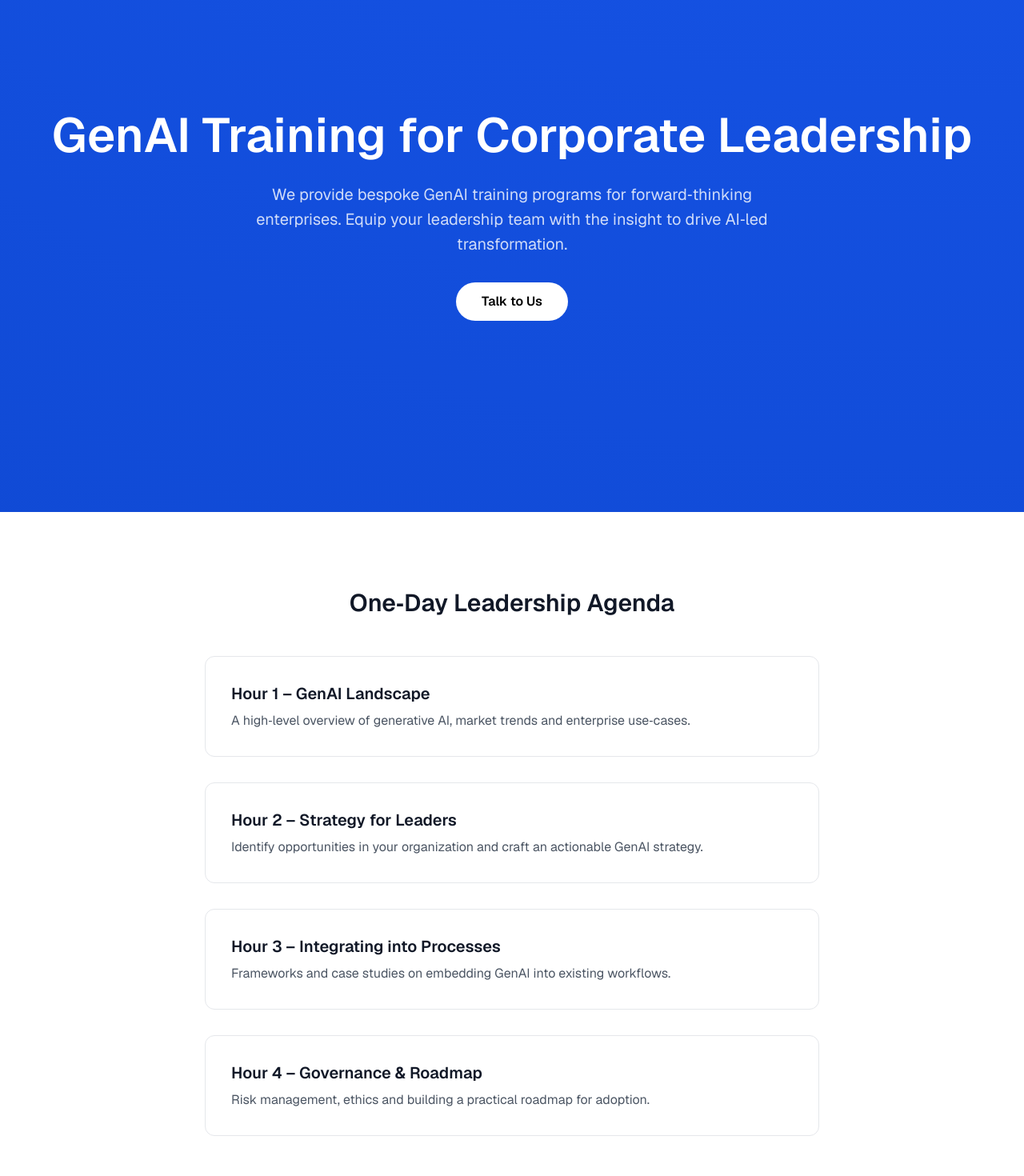
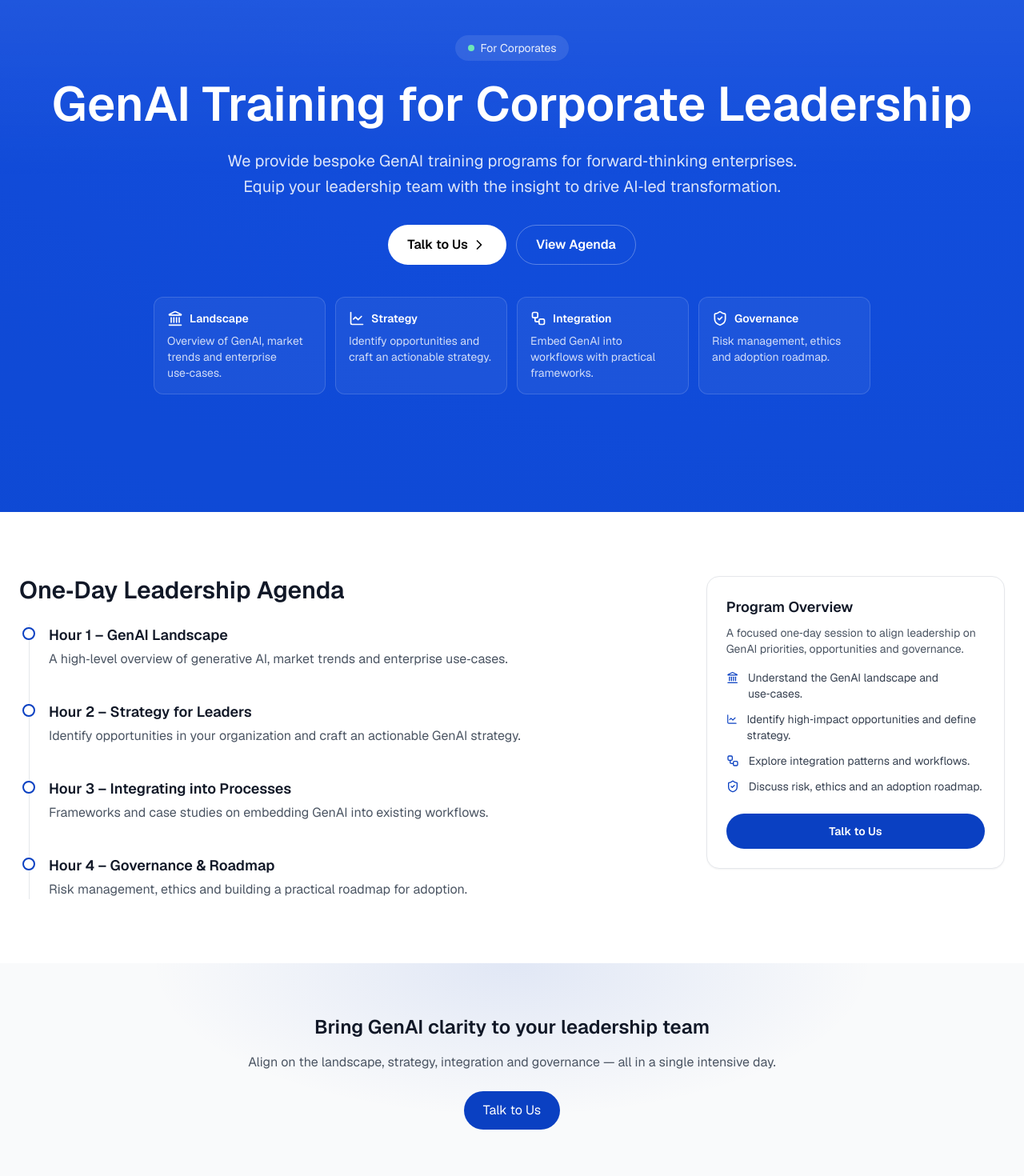
Before and after one commit to iBala/appliedai-lp2, a Next.js app: page /for-corporates in a window 1280 px wide. Shown: the part 160-1630 px from the top of the page at 80% size. Built offline with nearby package versions, Linux system fonts and the light colour scheme; no server answers.

Commit message:
Updated the for corporates page

```diff
--- a/app/for-corporates/page.tsx
+++ b/app/for-corporates/page.tsx
@@ -1,6 +1,7 @@
 import Header from "@/components/Header";
 import Footer from "@/components/Footer";
 import CirclesBackground from "@/components/CirclesBackground";
+import { Landmark, LineChart, Workflow, ShieldCheck, ChevronRight } from "lucide-react";
 
 export default function ForCorporatesPage() {
   return (
@@ -8,68 +9,145 @@ export default function ForCorporatesPage() {
       {/* Hero */}
       <div className="relative min-h-screen w-full bg-[#0A40C2] overflow-hidden">
         <Header theme="dark" />
+
+        {/* Decorative background */}
         <div className="absolute inset-0 overflow-hidden">
-          <div className="absolute left-[calc(50%+300px)] flex scale-75 items-center justify-center md:left-[calc(50%+600px)] md:top-[280px] md:scale-100">
+          <div className="absolute left-[-200px] top-[220px] hidden md:block opacity-60">
+            <CirclesBackground position="left" />
+          </div>
+          <div className="absolute left-[calc(50%+300px)] flex scale-75 items-center justify-center md:left-[calc(50%+600px)] md:top-[280px] md:scale-100 opacity-80">
             <CirclesBackground position="right" />
           </div>
+          <div className="pointer-events-none absolute inset-x-0 top-0 h-96 bg-gradient-to-b from-white/10 to-transparent" />
         </div>
 
-        <section className="relative z-10 flex min-h-[calc(100vh-56px)] flex-col items-center justify-center px-6 py-8 text-center text-white">
-          <h1 className="mb-6 text-balance text-[36px] font-semibold leading-[1.2] md:text-[48px] lg:text-[60px] lg:leading-[1.15]">
+        <section className="relative z-10 flex min-h-[calc(100vh-56px)] flex-col items-center justify-center px-6 py-12 text-center text-white">
+          {/* Eyebrow */}
+          <div className="mb-5 inline-flex items-center gap-2 rounded-full bg-white/10 px-4 py-1.5 text-sm backdrop-blur">
+            <span className="inline-flex h-2 w-2 rounded-full bg-emerald-300" />
+            <span className="text-white/90">For Corporates</span>
+          </div>
+
+          <h1 className="mb-5 text-balance text-[34px] font-semibold leading-[1.15] md:text-[48px] lg:text-[60px]">
             GenAI Training for Corporate Leadership
           </h1>
-          <p className="mb-8 max-w-2xl text-lg text-white/80 md:text-xl lg:text-xl lg:leading-[1.55]">
+          <p className="mb-8 max-w-3xl text-lg text-white/85 md:text-xl lg:leading-[1.6]">
             We provide bespoke GenAI training programs for forward‑thinking enterprises. Equip your leadership team with the insight to drive AI‑led transformation.
           </p>
-          <a
-            href="/contact"
-            className="inline-flex items-center justify-center rounded-full bg-white px-8 py-3 text-base font-semibold text-black transition-colors hover:bg-white/70"
-          >
-            Talk to Us
-          </a>
+
+          <div className="flex flex-col gap-3 sm:flex-row">
+            <a
+              href="/contact"
+              className="inline-flex items-center justify-center rounded-full bg-white px-6 py-3 text-base font-semibold text-black transition-colors hover:bg-white/80"
+            >
+              Talk to Us
+              <ChevronRight className="ml-1 h-5 w-5" />
+            </a>
+            <a
+              href="#agenda"
+              className="inline-flex items-center justify-center rounded-full border border-white/30 px-6 py-3 text-base font-semibold text-white transition-colors hover:bg-white/10"
+            >
+              View Agenda
+            </a>
+          </div>
+
+          {/* Hero highlight strip */}
+          <div className="mt-10 grid w-full max-w-4xl grid-cols-1 gap-3 sm:grid-cols-2 lg:grid-cols-4">
+            <div className="rounded-xl border border-white/15 bg-white/5 p-4 text-left">
+              <div className="mb-2 inline-flex items-center gap-2 text-white">
+                <Landmark className="h-5 w-5" />
+                <span className="text-sm font-semibold">Landscape</span>
+              </div>
+              <p className="text-sm text-white/80">Overview of GenAI, market trends and enterprise use‑cases.</p>
+            </div>
+            <div className="rounded-xl border border-white/15 bg-white/5 p-4 text-left">
+              <div className="mb-2 inline-flex items-center gap-2 text-white">
+                <LineChart className="h-5 w-5" />
+                <span className="text-sm font-semibold">Strategy</span>
+              </div>
+              <p className="text-sm text-white/80">Identify opportunities and craft an actionable strategy.</p>
+            </div>
+            <div className="rounded-xl border border-white/15 bg-white/5 p-4 text-left">
+              <div className="mb-2 inline-flex items-center gap-2 text-white">
+                <Workflow className="h-5 w-5" />
+                <span className="text-sm font-semibold">Integration</span>
+              </div>
+              <p className="text-sm text-white/80">Embed GenAI into workflows with practical frameworks.</p>
+            </div>
+            <div className="rounded-xl border border-white/15 bg-white/5 p-4 text-left">
+              <div className="mb-2 inline-flex items-center gap-2 text-white">
+                <ShieldCheck className="h-5 w-5" />
+                <span className="text-sm font-semibold">Governance</span>
+              </div>
+              <p className="text-sm text-white/80">Risk management, ethics and adoption roadmap.</p>
+            </div>
+          </div>
         </section>
       </div>
 
-      {/* Agenda */}
-      <section className="relative bg-white py-24">
-        <div className="container mx-auto px-6">
-          <h2 className="mb-12 text-center text-3xl font-semibold text-gray-900">
-            One‑Day Leadership Agenda
-          </h2>
-          <div className="mx-auto grid max-w-3xl gap-8">
-            <div className="rounded-xl border border-gray-200 p-8">
-              <h3 className="mb-2 text-xl font-semibold text-gray-900">
-                Hour 1 – GenAI Landscape
-              </h3>
-              <p className="text-gray-600">
-                A high‑level overview of generative AI, market trends and enterprise use‑cases.
+      {/* Program Overview & Agenda */}
+      <section id="agenda" className="relative bg-white py-20">
+        <div className="container mx-auto grid gap-10 px-6 lg:grid-cols-3 lg:gap-14">
+          {/* Left: Agenda timeline */}
+          <div className="lg:col-span-2">
+            <h2 className="mb-6 text-2xl font-semibold text-gray-900 md:text-3xl">One‑Day Leadership Agenda</h2>
+            <ol className="relative ml-3 border-l border-gray-200 pl-6">
+              <li className="mb-10">
+                <div className="absolute -left-[9px] mt-1 h-4 w-4 rounded-full border-2 border-[#0A40C2] bg-white" />
+                <h3 className="mb-1 text-lg font-semibold text-gray-900">Hour 1 – GenAI Landscape</h3>
+                <p className="text-gray-600">A high‑level overview of generative AI, market trends and enterprise use‑cases.</p>
+              </li>
+              <li className="mb-10">
+                <div className="absolute -left-[9px] mt-1 h-4 w-4 rounded-full border-2 border-[#0A40C2] bg-white" />
+                <h3 className="mb-1 text-lg font-semibold text-gray-900">Hour 2 – Strategy for Leaders</h3>
+                <p className="text-gray-600">Identify opportunities in your organization and craft an actionable GenAI strategy.</p>
+              </li>
+              <li className="mb-10">
+                <div className="absolute -left-[9px] mt-1 h-4 w-4 rounded-full border-2 border-[#0A40C2] bg-white" />
+                <h3 className="mb-1 text-lg font-semibold text-gray-900">Hour 3 – Integrating into Processes</h3>
+                <p className="text-gray-600">Frameworks and case studies on embedding GenAI into existing workflows.</p>
+              </li>
+              <li>
+                <div className="absolute -left-[9px] mt-1 h-4 w-4 rounded-full border-2 border-[#0A40C2] bg-white" />
+                <h3 className="mb-1 text-lg font-semibold text-gray-900">Hour 4 – Governance &amp; Roadmap</h3>
+                <p className="text-gray-600">Risk management, ethics and building a practical roadmap for adoption.</p>
+              </li>
+            </ol>
+          </div>
+
+          {/* Right: Summary card */}
+          <aside className="self-start">
+            <div className="sticky top-20 rounded-2xl border border-gray-200 bg-white p-6 shadow-sm">
+              <h3 className="mb-2 text-lg font-semibold text-gray-900">Program Overview</h3>
+              <p className="mb-4 text-sm text-gray-600">
+                A focused one‑day session to align leadership on GenAI priorities, opportunities and governance.
               </p>
+              <ul className="mb-6 space-y-3 text-sm text-gray-700">
+                <li className="flex items-start gap-3"><Landmark className="mt-0.5 h-4 w-4 text-[#0A40C2]" /><span>Understand the GenAI landscape and use‑cases.</span></li>
+                <li className="flex items-start gap-3"><LineChart className="mt-0.5 h-4 w-4 text-[#0A40C2]" /><span>Identify high‑impact opportunities and define strategy.</span></li>
+                <li className="flex items-start gap-3"><Workflow className="mt-0.5 h-4 w-4 text-[#0A40C2]" /><span>Explore integration patterns and workflows.</span></li>
+                <li className="flex items-start gap-3"><ShieldCheck className="mt-0.5 h-4 w-4 text-[#0A40C2]" /><span>Discuss risk, ethics and an adoption roadmap.</span></li>
+              </ul>
+              <a
+                href="/contact"
+                className="inline-flex w-full items-center justify-center rounded-full bg-[#0A40C2] px-5 py-3 text-sm font-semibold text-white hover:bg-[#08339a]"
+              >
+                Talk to Us
+              </a>
             </div>
-            <div className="rounded-xl border border-gray-200 p-8">
-              <h3 className="mb-2 text-xl font-semibold text-gray-900">
-                Hour 2 – Strategy for Leaders
-              </h3>
-              <p className="text-gray-600">
-                Identify opportunities in your organization and craft an actionable GenAI strategy.
-              </p>
-            </div>
-            <div className="rounded-xl border border-gray-200 p-8">
-              <h3 className="mb-2 text-xl font-semibold text-gray-900">
-                Hour 3 – Integrating into Processes
-              </h3>
-              <p className="text-gray-600">
-                Frameworks and case studies on embedding GenAI into existing workflows.
-              </p>
-            </div>
-            <div className="rounded-xl border border-gray-200 p-8">
-              <h3 className="mb-2 text-xl font-semibold text-gray-900">
-                Hour 4 – Governance &amp; Roadmap
-              </h3>
-              <p className="text-gray-600">
-                Risk management, ethics and building a practical roadmap for adoption.
-              </p>
-            </div>
-          </div>
+          </aside>
+        </div>
+      </section>
+
+      {/* Closing CTA */}
+      <section className="relative overflow-hidden bg-gray-50 py-16">
+        <div className="pointer-events-none absolute inset-0 bg-[radial-gradient(ellipse_at_top,rgba(10,64,194,0.10),transparent_50%)]" />
+        <div className="container relative mx-auto px-6 text-center">
+          <h3 className="mx-auto mb-4 max-w-2xl text-2xl font-semibold text-gray-900">Bring GenAI clarity to your leadership team</h3>
+          <p className="mx-auto mb-6 max-w-2xl text-gray-600">Align on the landscape, strategy, integration and governance — all in a single intensive day.</p>
+          <a href="/contact" className="inline-flex items-center justify-center rounded-full bg-[#0A40C2] px-6 py-3 text-white hover:bg-[#08339a]">
+            Talk to Us
+          </a>
         </div>
       </section>
 
```
